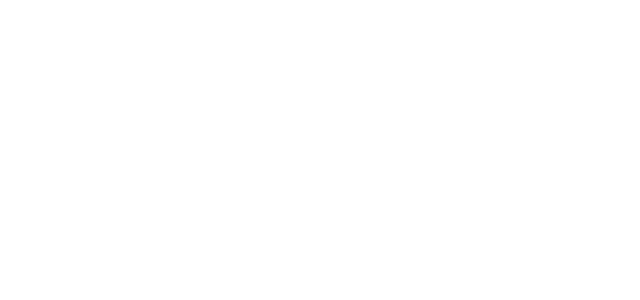
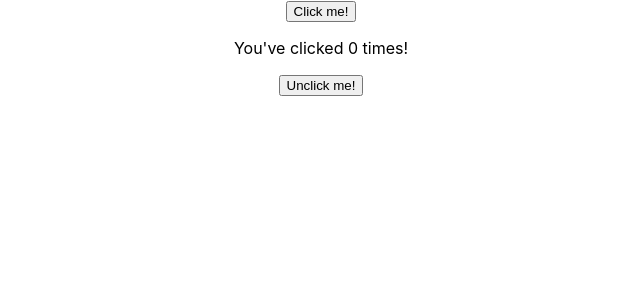
Before and after one commit to SchoolOfCode/w8d2_react-practice_creativity-challenge-room39, a React (Create React App) app in the folder hackathon-tuesday/: page / in a window 1280 px wide. Shown: the top 300 px of the page, without its empty margins (319-959 px from the left). Built offline with nearby package versions, Linux system fonts and the light colour scheme.

Commit message:
added up and down counter

```diff
--- a/hackathon-tuesday/src/components/App/App.js
+++ b/hackathon-tuesday/src/components/App/App.js
@@ -1,10 +1,11 @@
 import React from 'react';
 import './App.css';
+import Counter from '../Counter/counter';
 
 function App() {
   return (
     <div className="App">
-
+      <Counter/>
     </div>
   );
 }
--- a/hackathon-tuesday/src/components/Counter/counter.js
+++ b/hackathon-tuesday/src/components/Counter/counter.js
@@ -2,11 +2,18 @@
 
 function Counter(){
     const [count, setcount] = useState(0)
-
-
-
+    function incrementCount(){
+        setcount (count +1 )
+    }
+function deincrementCount(){
+    setcount (count -1 )
+}
 return (
-    <div></div>
+    <div>
+    <button onClick={incrementCount}>Click me!</button>
+    <p>You've clicked {count} times!</p>
+    <button onClick={deincrementCount}>Unclick me!</button>
+    </div>
     )
 
 }
```
